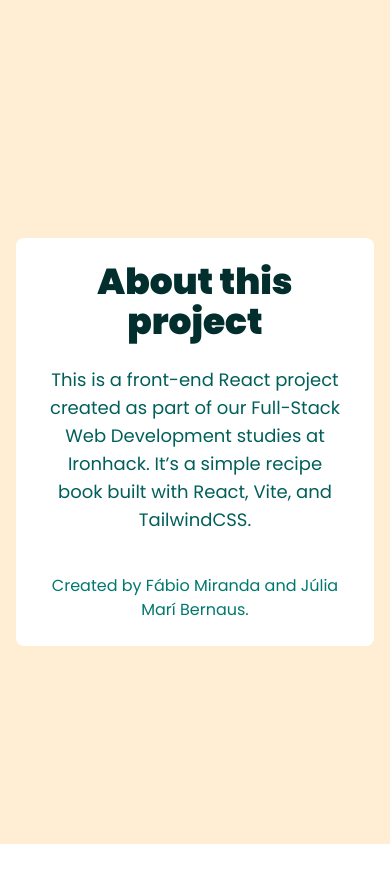
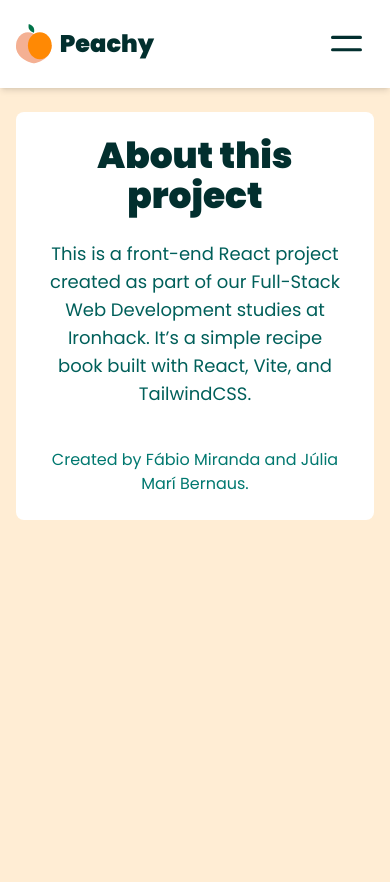
Before and after one commit to jumaber/react-recipe-book, a React (Vite) app: page /about in a window 390 px wide. Shown: the top 882 px of the page. Before the commit the page ends 844 px from the top, so only its background shows below. Built offline with nearby package versions, Linux system fonts and the light colour scheme.

Commit message:
added mobile menu with the conditionals to not appear on modal-like pages such as recipe or recipe form. Adapted these pages to fit btter respos¡nsiveness

```diff
--- a/src/App.css
+++ b/src/App.css
@@ -21,7 +21,11 @@ body {
   @apply text-teal-950 text-2xl font-black
 }
 
-.sidebar-link-active {
+.hmbg-menu{
+  @apply bg-white p-3 border-none outline-none focus:outline-none
+}
+
+  .sidebar-link-active {
   @apply flex flex-row items-center gap-2 p-4 rounded-xl text-lg font-bold text-teal-950 bg-orange-100 border-orange-100 hover:text-teal-950 hover:shadow-sm no-underline;
 }
 
--- a/src/App.jsx
+++ b/src/App.jsx
@@ -8,6 +8,7 @@ import { PageNotFound } from './pages/PageNotFound';
 import { Routes, Route } from 'react-router-dom';
 import recipesData from './recipes.json';
 import { RecipeForm } from './pages/RecipeForm';
+import { MobileMenu } from './components/MobileMenu';
 
 function App() {
   const [recipes, setRecipes] = useState(() => {
@@ -24,6 +25,7 @@ function App() {
   return (
     <>
       <Sidebar />
+      <MobileMenu />
 
       <Routes>
         <Route path="/" element={<MainContent recipes={recipes} />} />
--- a/src/components/Card.jsx
+++ b/src/components/Card.jsx
@@ -1,7 +1,7 @@
 export function Card({ recipe }) {
 
   return (
-    <div className="card h-full">
+    <div className="card">
       {recipe.image?.[0] ? (
         <img
           src={recipe.image[0]}
--- a/src/components/Content.jsx
+++ /dev/null
@@ -1,7 +0,0 @@
-export function Content (){
-   return (
-    <div className="h-full">
-      Everything will go in here
-    </div>
-    )
-  }
--- a/src/components/Footer.jsx
+++ /dev/null
@@ -1,7 +0,0 @@
-export function Footer (){
-   return (
-    <div className="flex flex-row justify-center content-center items-center">
-      <a href="https://github.com/jumaber/react-recipe-book" target="_blank" className="footer-link">Link to our Git Repo</a>
-    </div>
-    )
-  }
--- /dev/null
+++ b/src/components/MobileMenu.jsx
@@ -0,0 +1,71 @@
+import { useState } from "react";
+import { Link, NavLink, useLocation } from "react-router-dom";
+import Logo from "../assets/logo.svg";
+import hamburger from "../assets/hamburger.svg";
+
+export function MobileMenu() {
+  const [isOpen, setIsOpen] = useState(false);
+  const location = useLocation();
+
+  // Hide on recipe or recipeform pages
+  if (location.pathname.startsWith("/recipe")) return null;
+  if (location.pathname === "/recipeform") return null;
+
+
+
+
+  return (
+    <>
+      {/* Top nav */}
+      <div className="lg:hidden fixed top-0 left-0 w-full flex justify-between items-center p-4 bg-white shadow-md z-50">
+        {/* Logo */}
+        <Link to="/" className="flex items-center gap-2">
+          <img src={Logo} alt="logo" className="h-10" />
+          <p className="logo-name font-bold text-xl">Peachy</p>
+        </Link>
+
+        {/* Hamburger Icon */}
+        <button onClick={() => setIsOpen(!isOpen)} className="hmbg-menu">
+          <img src={hamburger} alt="Menu" className="h-8" />
+        </button>
+      </div>
+
+      {/* Full-width dropdown overlay */}
+      {isOpen && (
+        <div className="lg:hidden fixed top-20 left-0 w-full bg-white shadow-md z-40 px-6 py-6 flex flex-col items-end gap-4">
+          <NavLink
+            to="/"
+            onClick={() => setIsOpen(false)}
+            className={({ isActive }) =>
+              isActive ? "sidebar-link-active" : "sidebar-link"
+            }
+          >
+            Dashboard
+          </NavLink>
+
+          <NavLink
+            to="/about"
+            onClick={() => setIsOpen(false)}
+            className={({ isActive }) =>
+              isActive ? "sidebar-link-active" : "sidebar-link"
+            }
+          >
+            About
+          </NavLink>
+
+          <a
+            href="https://github.com/jumaber/react-recipe-book"
+            target="_blank"
+            rel="noopener noreferrer"
+            className="sidebar-link"
+          >
+            GitHub Repo
+          </a>
+        </div>
+      )}
+
+      {/* This ensures page content isn’t hidden under fixed nav */}
+      <div className="lg:hidden h-[72px]" />
+    </>
+  );
+}
--- a/src/components/Navbar.jsx
+++ /dev/null
@@ -1,13 +0,0 @@
-import { Link } from "react-router-dom";
-import Logo from "../assets/logo.svg";
-
-export function Navbar (){
-   return (
-    <Link to="/">
-      <div className='flex items-center gap-2 mb-27'>
-        <img src={Logo} alt="logo" className="h-12"/>
-        <p className="logo-name">Peachy</p>
-      </div>
-    </Link>
-    )
-  }
--- a/src/components/Sidebar.jsx
+++ b/src/components/Sidebar.jsx
@@ -1,23 +1,28 @@
 import { NavLink } from "react-router-dom";
+import { Link } from "react-router-dom";
+
 import dashboard from "../assets/dashboard.png";
 import about from "../assets/info.png";
-
-import { Footer } from "/src/components/Footer";
-import { Navbar } from "/src/components/Navbar";
-
-
-
+import Logo from "../assets/logo.svg";
 
 export function Sidebar (){
    return (
     <div className="flex flex-col fixed top-0 left-0 h-screen w-64 px-6 py-12 bg-white justify-between h-full hidden lg:flex">
       <div>
-        <Navbar />
+        {/* Logo */}
+        <Link to="/">
+          <div className='flex items-center gap-2 mb-24'>
+            <img src={Logo} alt="logo" className="h-12"/>
+            <p className="logo-name">Peachy</p>
+          </div>
+        </Link>
+
+        {/* Navigation */}
         <div className="flex flex-col justify-start gap-4">
           <NavLink
             to="/"
             className={({ isActive }) => isActive ? "sidebar-link-active" : "sidebar-link"}
-          >
+            >
             <img src={dashboard} alt="dashboard" className="h-4" />
             Dashboard
           </NavLink>
@@ -25,14 +30,18 @@ export function Sidebar (){
           <NavLink
             to="/about"
             className={({ isActive }) => isActive ? "sidebar-link-active" : "sidebar-link"}
-          >
+            >
             <img src={about} alt="about" className="h-4" />
             About
           </NavLink>
-
         </div>
       </div>
-      <Footer />
+
+      {/* Footer */}
+      <div className="flex flex-row justify-center content-center items-center">
+        <a href="https://github.com/jumaber/react-recipe-book" target="_blank" className="footer-link">Link to our Git Repo</a>
+      </div>
+
     </div>
     )
   }
--- a/src/pages/About.jsx
+++ b/src/pages/About.jsx
@@ -1,6 +1,6 @@
 export function About() {
   return (
-    <div className="flex bg-orange-100 pt-10 h-full lg:py-10 lg:px-4 lg:ml-64 xl:ml-64 justify-center items-center">
+    <div className="flex bg-orange-100 pt-10 h-full items-start lg:py-10 lg:px-4 lg:ml-64 xl:ml-64 justify-center lg:items-center">
       <div className="flex flex-col bg-white rounded-lg w-full p-6 max-h-fit mx-4 px-8 xl:w-4xl animate-slide-up sm:animate-slide-up sm:transition-transform">
         <p className="text-4xl md:text-5xl lg:text-[6xl] font-black text-teal-950 mb-6 text-center">About this project</p>
 
--- a/src/pages/MainContent.jsx
+++ b/src/pages/MainContent.jsx
@@ -6,7 +6,7 @@ import add from "../assets/add.svg";
 
 export function MainContent({ recipes }) {
   return (
-    <div className="h-screen overflow-y-auto p-3 md:p-6 lg:p-8 py-12 bg-orange-100 lg:ml-64">
+    <div className="h-screen overflow-y-auto px-3 pb-3 pt-10 md:px-6 md:pt-10 md:pb-3 lg:p-8 py-12 bg-orange-100 lg:ml-64">
       {/* Header Section */}
       <div className="flex flex-row gap-4 items-start justify-between">
         <div className="flex flex-col">
--- a/src/pages/RecipeForm.jsx
+++ b/src/pages/RecipeForm.jsx
@@ -36,7 +36,7 @@ export function RecipeForm({ recipes, setRecipes }) {
   };
 
   return (
-    <div className="flex bg-orange-50 pt-10 h-full lg:py-10 lg:px-4 lg:ml-64 xl:ml-64 items-end lg:justify-center lg:items-center">
+    <div className="flex bg-orange-50 pt-10 h-fit lg:py-10 lg:px-4 lg:ml-64 xl:ml-64 items-end lg:justify-center lg:items-center">
       <div className="flex flex-col bg-white rounded-lg w-full p-3 max-h-fit md:mx-4 md:px-6 xl:w-4xl animate-slide-up sm:animate-slide-up sm:transition-transform">
         <div className="flex flex-row justify-between items-start">
           <p className="mb-6 font-bold text-4xl md:text-5xl lg:text-[6xl]">Add your recipe</p>
```
Also changed, not shown: src/assets/hamburger.svg (added).
